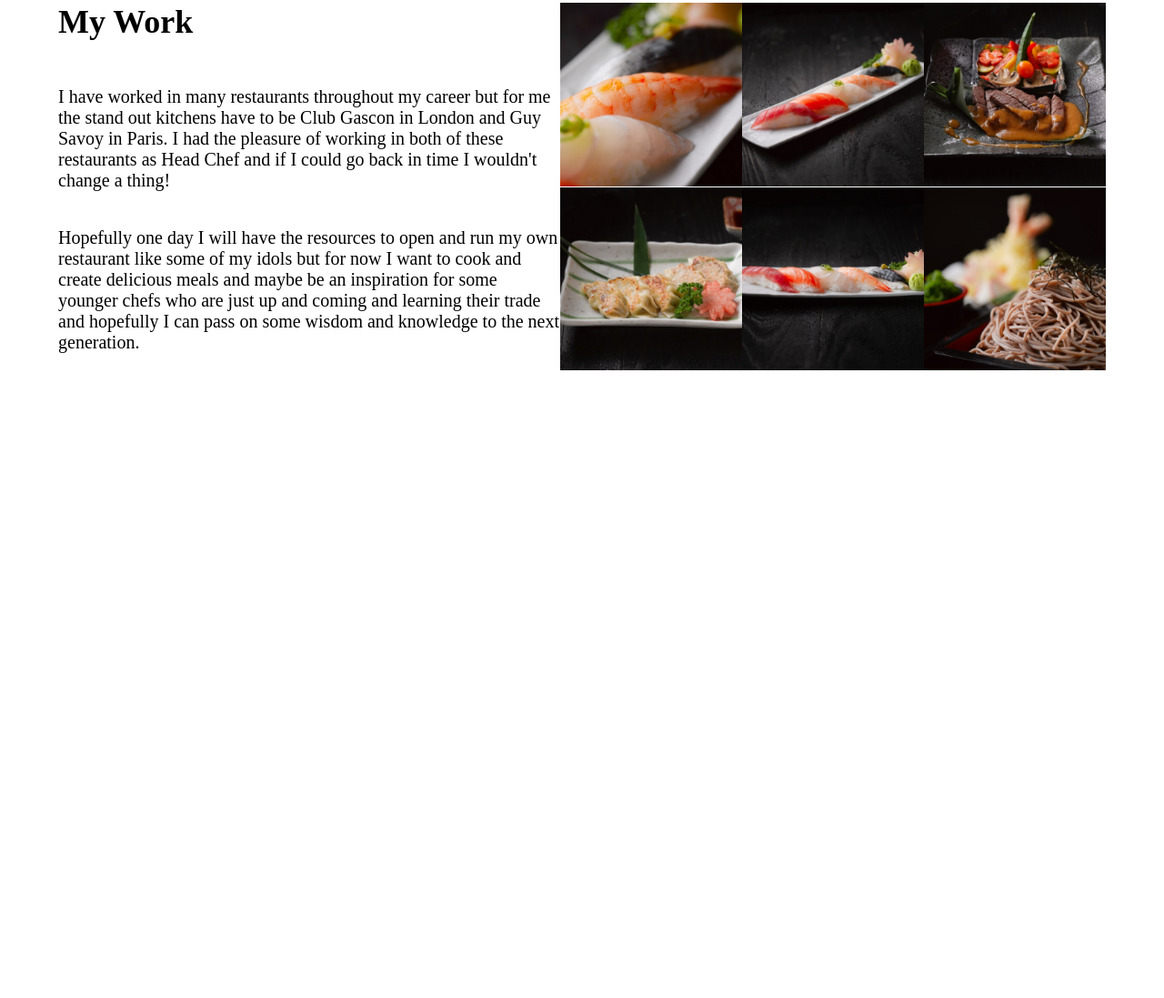
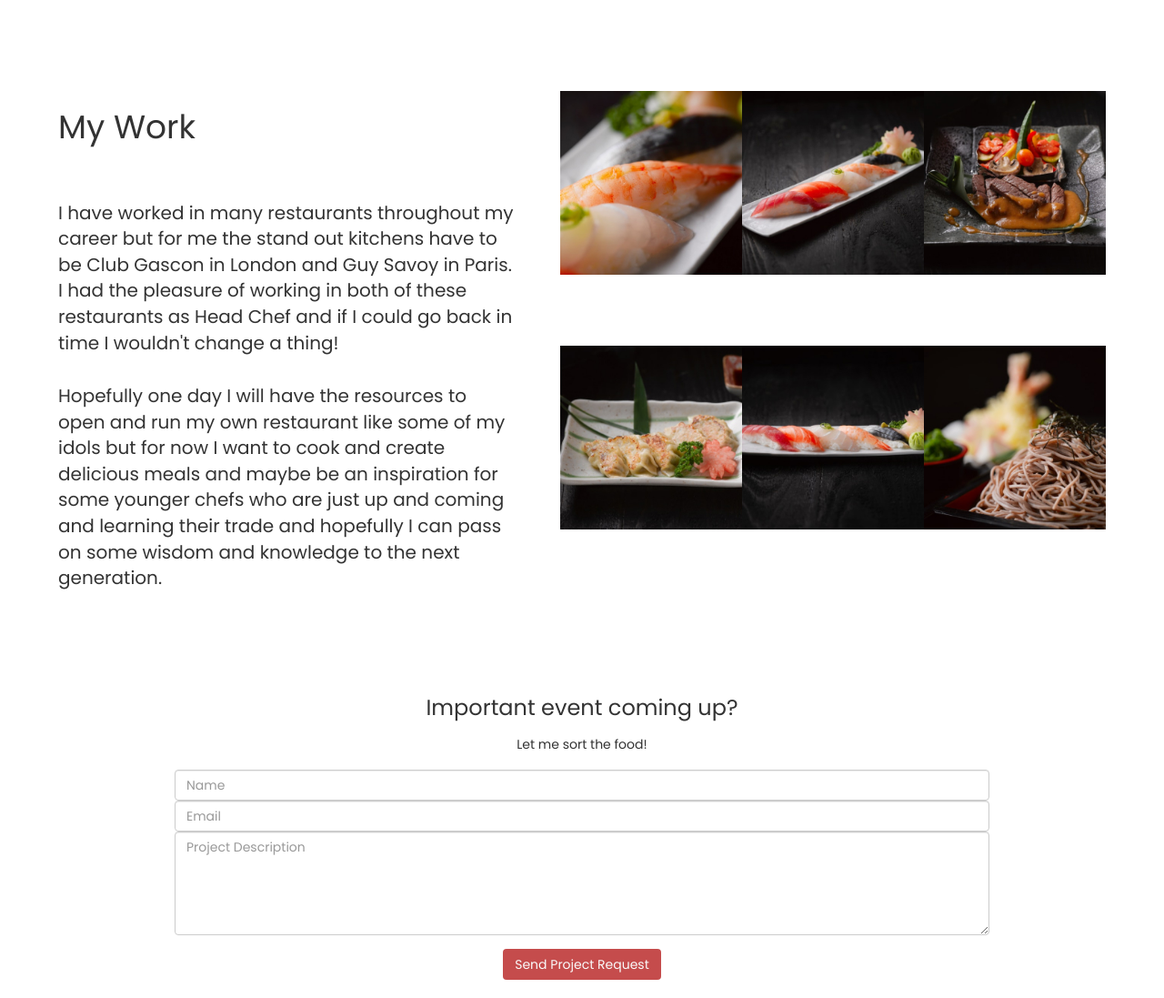
Before and after one commit to Code-Institute-Submissions/MrChrisRandall-Frontend-milestone, a plain HTML site: page chef.html in a window 1280 px wide. Shown: the part 1185-2282 px from the top of the page at 91% size. Before the commit the page ends 1673 px from the top, so only its background shows below. Drawn offline with nearby package versions, Linux system fonts and the light colour scheme; a web font is replaced by a local one.

Commit message:
Project complete w/ additional JavaScript

```diff
--- a/assets/css/style.css
+++ b/assets/css/style.css
@@ -6,17 +6,10 @@
   box-sizing: border-box;
 }
 
-@font-face {
-  font-family: PopLight;
-  src: url("./fonts/Poppins-Light.ttf");
-}
-@font-face {
-  font-family: PopRegular;
-  src: url("./fonts/Poppins-Regular.ttf");
-}
+/*----------------- HOMEPAGE -----------------*/
 
 body {
-  font-family: PopLight;
+  font-family: "Poppins", sans-serif;
 }
 
 .portofolio {
@@ -93,13 +86,14 @@ nav {
   align-self: end;
 }
 
-.details h1 {
-  font-size: 64px;
-  font-family: PopRegular;
+.details a {
+  color: white;
+  font-size: 36px;
+  font-family: "Poppins", sans-serif;
 }
 
 .details h2 {
-  font-size: 42px;
+  font-size: 36px;
   padding: 20px 0px;
 }
 
@@ -150,6 +144,8 @@ nav {
   }
 }
 
+/*----------------- INDIVIDUAL PAGES -----------------*/
+
 .banner {
   height: 50vh;
   width: 100%;
@@ -171,6 +167,11 @@ nav {
   color: white;
   text-shadow: 2px 2px 2px rgba(0, 0, 0, 0.5);
   text-align: center;
+}
+
+.author a {
+    font-size: 36px;
+    color: white;
 }
 
 .author h1 {
@@ -204,7 +205,8 @@ nav {
 
 .story-description p,
 .work-description p {
-  padding: 20px 0px;
+  padding-top: 20px;
+  padding-right: 50px;
   font-size: 20px;
 }
 
@@ -282,6 +284,8 @@ nav {
   }
 }
 
+/*----------------- NAV BAR -----------------*/
+
 .nav-open {
   position: absolute;
   top: 0px;
@@ -324,3 +328,27 @@ nav {
 .menu {
   cursor: pointer;
 }
+
+/*----------------- CONTACT FORM -----------------*/
+
+
+.contact-heading {
+    font-family: "Poppins", sans-serif;
+    font-weight: 300;
+    margin-top: 25px;
+    margin-bottom: 20px;
+}
+
+
+.center-form {
+    padding-top: 10px;
+    margin: 0 auto;
+    max-width: 70%;
+}
+
+button[type="submit"] {
+    margin-top: 15px;
+    margin-bottom: 20px;
+    background-color: #c54c4c;
+    color: #fafafa;
+}
--- /dev/null
+++ b/assets/js/email.js
@@ -0,0 +1,16 @@
+function sendMail(contactForm) {
+    emailjs.send("gmail", "rosie", {
+        "from_name": contactForm.name.value,
+        "from_email": contactForm.emailaddress.value,
+        "project_request": contactForm.projectsummary.value
+    })
+    .then(
+        function(response) {
+            console.log("SUCCESS", response);
+        },
+        function(error) {
+            console.log("FAILED", error);
+        }
+    );
+    return false;
+}
--- a/chef.html
+++ b/chef.html
@@ -5,7 +5,18 @@
 	<meta charset="UTF-8" />
 	<meta name="viewport" content="width=device-width, initial-scale=1.0" />
 	<meta http-equiv="X-UA-Compatible" content="ie=edge" />
+	<link rel="stylesheet" href="https://maxcdn.bootstrapcdn.com/bootstrap/3.3.7/css/bootstrap.min.css"
+		type="text/css" />
+	<link href="https://fonts.googleapis.com/css?family=Poppins&display=swap" rel="stylesheet">
 	<link rel="stylesheet" href="assets/css/style.css" />
+
+	<script type="text/javascript" src="https://cdn.emailjs.com/sdk/2.2.4/email.min.js"></script>
+	<script type="text/javascript">
+		(function() {
+            emailjs.init("user_4PqFGg7mtros27tXPzi6E");
+        })();
+	</script>
+
 	<title>Stefano Bowman</title>
 </head>
 
@@ -14,6 +25,7 @@
 		<div class="banner">
 			<img src="assets/images/chef-bg.jpg" alt="photo" />
 			<div class="author">
+				<a href="index.html">Link With Me</a>
 				<h1>Stefano Bowman</h1>
 				<h3>Michelin Star Chef</h3>
 			</div>
@@ -31,7 +43,8 @@
 				<p>
 					For me there is no greater joy than cooking a meal and recieving good feedback and learning that the
 					recipient thoroughly enjoyed their experience. I am lucky enough to have found my passion in life
-					from an early age and had the platform to pursue that dream but I would never have gotten as far as I
+					from an early age and had the platform to pursue that dream but I would never have gotten as far as
+					I
 					did without those weekend cooking marathons with my Mother.
 				</p>
 			</div>
@@ -43,7 +56,8 @@
 				<div class="work-description">
 					<h3>My Work</h3>
 					<p>
-						I have worked in many restaurants throughout my career but for me the stand out kitchens have to be
+						I have worked in many restaurants throughout my career but for me the stand out kitchens have to
+						be
 						Club Gascon in London and Guy Savoy in Paris. I had the pleasure of working in both of these
 						restaurants as Head Chef and if I could go back in time I wouldn't change a thing!
 					</p>
@@ -63,7 +77,27 @@
 					<img src="assets/images/chef-gallery-6.jpg" alt="" />
                     </div>
 				</div>
+
+				<section class="container-fluid ">
+					<div class="row bg-color-contact">
+						<div>
+							<h3 class="contact-heading uppercase text-center">Important event coming up?</h3>
+							<h5 class="uppercase text-center">Let me sort the food!</h5>
+						</div>
+						<div class="center-form">
+							<form onsubmit="return sendMail(this);">
+								<input type="text" name="name" class="form-control" id="fullname" placeholder="Name" required/>
+								<input type="text" name="emailaddress" class="form-control" id="emailaddress" placeholder="Email" required/>
+								<textarea rows="5" name="projectsummary" class="form-control" id="projectsummary" placeholder="Project Description" required></textarea>
+								<button type="submit" class="btn btn-secondary center-block">Send Project Request</button>
+							</form>
+						</div>
+					</div>
+				</section>
 	</main>
+
+	<script src="assets/js/email.js"></script>
+
 </body>
 
 </html>
```
Also changed, not shown: barber.html (+32 -0 lines), index.html (+12 -5 lines), photographer.html (+48 -8 lines), assets/js/carousel.js (renamed from assets/js/script.js).
